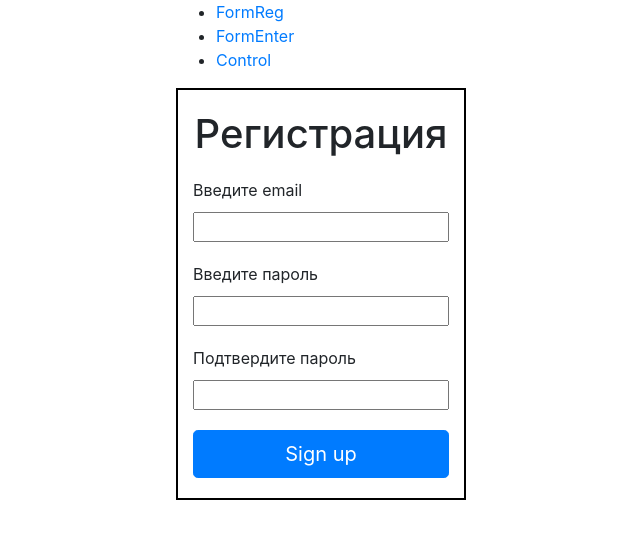
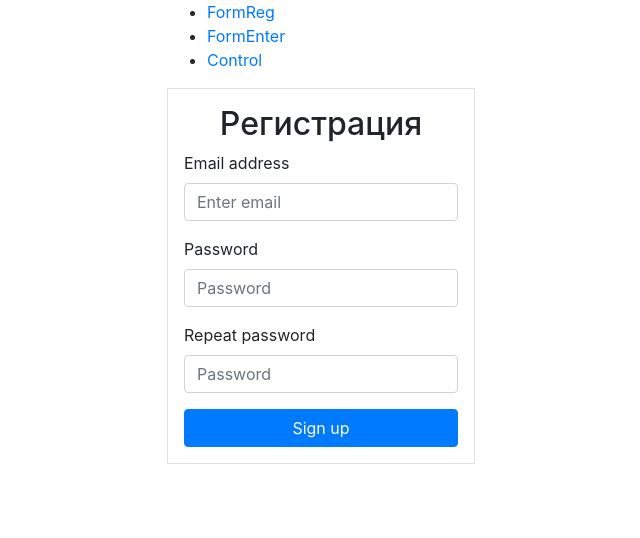
Before and after one commit to Aaz21rus/Reactjs, a React (Create React App) app: page /FormReg in a window 1280 px wide. Shown: the top 538 px of the page, without its empty margins (319-959 px from the left). Built offline with nearby package versions, Linux system fonts and the light colour scheme.

Commit message:
bootstrap

```diff
--- a/src/components/Control.js
+++ b/src/components/Control.js
@@ -1,7 +1,6 @@
 import React from 'react'
-import Title from './Title'
-import Field from './Field'
-import Btn from './Btn'
+import Jumbotron from 'react-bootstrap/Jumbotron'
+import Button from 'react-bootstrap/Button'
 
 const Edit = () => {alert('Редактировать!')}
 const LogOut = () => {alert('Выход!')}
@@ -9,15 +8,29 @@ const LogOut = () => {alert('Выход!')}
 class Control extends React.Component {
   render() {
     return (
-      <div className="control-container">
-        <Title txt="Панель управления" />
-        <Field name="Email:" data="test@test.ru" />
-        <Field name="Psw:" data="123" />
-        <div className="btn-container">
-          <Btn type="" txt="Edit" action={Edit} />
-          <Btn type="" txt="Log out" action={LogOut} />
-        </div>
-      </div>
+      <Jumbotron>
+        <h1 className="text-center">Панель управления</h1>
+          <div className="d-flex">
+            <p className="mr-1">
+              Email:
+            </p>
+            <p>
+              test@test.ru
+            </p>
+          </div>
+          <div className="d-flex">
+              <p className="mr-1">
+                Psw:
+              </p>
+              <p>
+                123
+              </p>
+          </div>
+          <p className="d-flex">
+            <Button variant="primary mr-1" onClick={Edit}>Edit</Button>
+            <Button variant="primary" onClick={LogOut}>Log out</Button>
+          </p>
+      </Jumbotron>
     )
   }
 }
--- a/src/components/FormEnter.js
+++ b/src/components/FormEnter.js
@@ -1,33 +1,26 @@
 import React from 'react'
-import Title from './Title'
-import Input from './Input'
-import Btn from './Btn'
 import { AppContext } from '../context'
+import {Form} from "react-bootstrap";
+import Button from "react-bootstrap/Button";
 
 class FormEnter extends React.Component {
   render() {
     const { FormEnter: { email, psw }, handlers: { login, handleChange } } = this.context
     return (
-      <form className="container">
-        <Title txt="Вход" />
-        <Input
-          value="Введите email"
-          name="Email"
-          handleChange={ handleChange('FormEnter', 'email') }
-          val={ email }
-        />
-        <Input
-          value="Введите пароль"
-          name="psw"
-          handleChange={ handleChange('FormEnter', 'psw') }
-          val={ psw }
-        />
-        <Btn
-          type="submit"
-          txt="Log in"
-          action={ login }
-        />
-      </form>
+      <Form className="p-3 border">
+        <h2 className="text-center">Вход</h2>
+        <Form.Group controlId="formBasicEmail">
+          <Form.Label>Email address</Form.Label>
+            <Form.Control type="email" placeholder="Enter email" onChange={ handleChange } val={email} />
+          </Form.Group>
+          <Form.Group controlId="formBasicPassword">
+            <Form.Label>Password</Form.Label>
+            <Form.Control type="password" placeholder="Password" onChange={ handleChange } val={psw} />
+          </Form.Group>
+          <Button variant="primary" type="submit" block onClick={login}>
+              Submit
+          </Button>
+        </Form>
     )
   }
 }
--- a/src/components/FormReg.js
+++ b/src/components/FormReg.js
@@ -1,38 +1,31 @@
 import React from 'react'
-import Button from 'react-bootstrap/Button';
-import Title from './Title'
-import Input from './Input'
+import Button from 'react-bootstrap/Button'
 import { AppContext } from '../context'
+import { Form } from "react-bootstrap"
+
 
 class FormReg extends React.Component {
    render() {
     const { FormReg: {email, psw, pswRepeat}, handlers: { registration, handleChange } } = this.context // название const {}
     return (
-      <form className="container">
-        <Title txt="Регистрация" />
-        <Input
-          value="Введите email"
-          name="Email"
-          handleChange={handleChange('FormReg', 'email')}
-          val={email}
-        />
-        <Input
-          value="Введите пароль"
-          name="psw"
-          handleChange={handleChange('FormReg', 'psw')}
-          val={psw}
-        />
-        <Input
-          value="Подтвердите пароль"
-          name="pswRepeat"
-          handleChange={handleChange('FormReg', 'pswRepeat')}
-          val={pswRepeat}
-        />
-        <Button variant="primary" size="lg" type="submit" block onClick={registration}>
-            Sign up
+      <Form className="p-3 border">
+        <h2 className="text-center">Регистрация</h2>
+        <Form.Group controlId="formBasicEmail">
+          <Form.Label>Email address</Form.Label>
+          <Form.Control type="email" placeholder="Enter email" onChange={ handleChange } val={email} />
+        </Form.Group>
+        <Form.Group controlId="formBasicPassword">
+          <Form.Label>Password</Form.Label>
+          <Form.Control type="password" placeholder="Password" onChange={ handleChange } val={psw} />
+        </Form.Group>
+        <Form.Group controlId="formBasicPasswordRepeat">
+          <Form.Label>Repeat password</Form.Label>
+          <Form.Control type="password" placeholder="Password" onChange={ handleChange } val={pswRepeat} />
+        </Form.Group>
+        <Button variant="primary" type="submit" block onClick={registration}>
+          Sign up
         </Button>
-        {/*<Btn type="submit" txt="Sign up" action={registration} />*/}
-      </form>
+      </Form>
     )
   }
 }
--- a/src/index.css
+++ b/src/index.css
@@ -23,7 +23,7 @@ h1 {
     monospace;
 } */
 
-.container {
+.cont {
   display: flex;
   flex-direction: column;
   align-items: center;
```
Also changed, not shown: src/App.js (line endings or trailing spaces).
